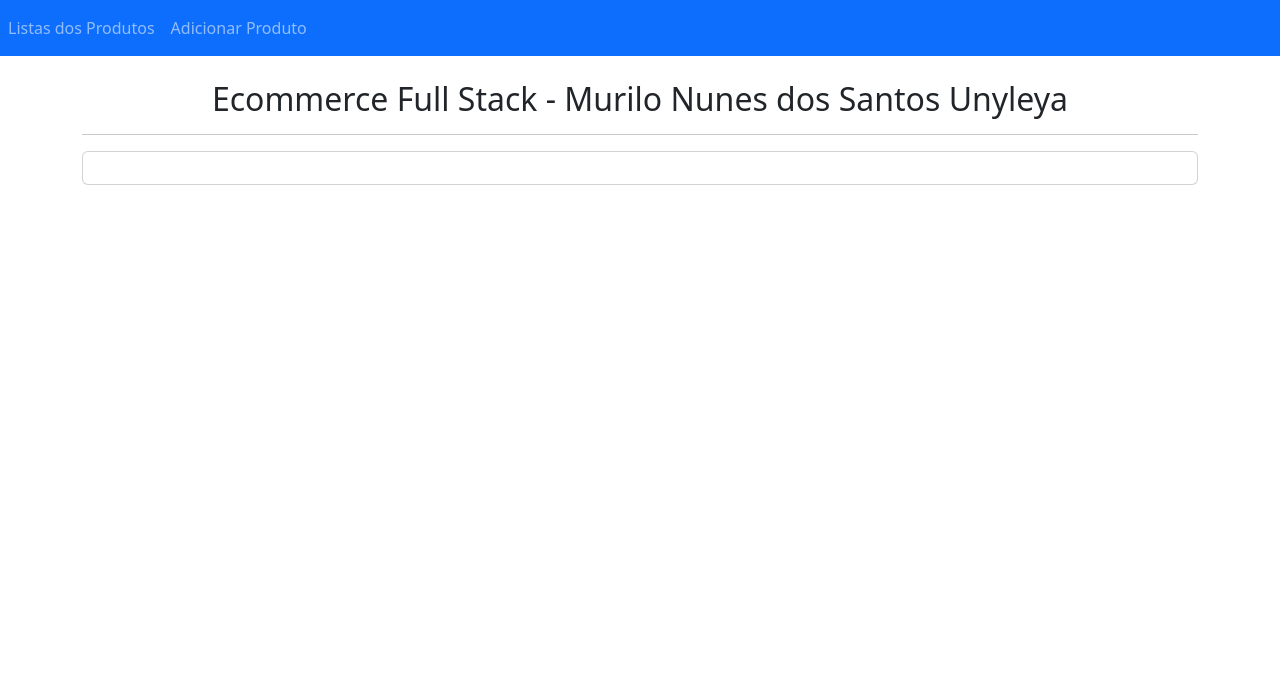
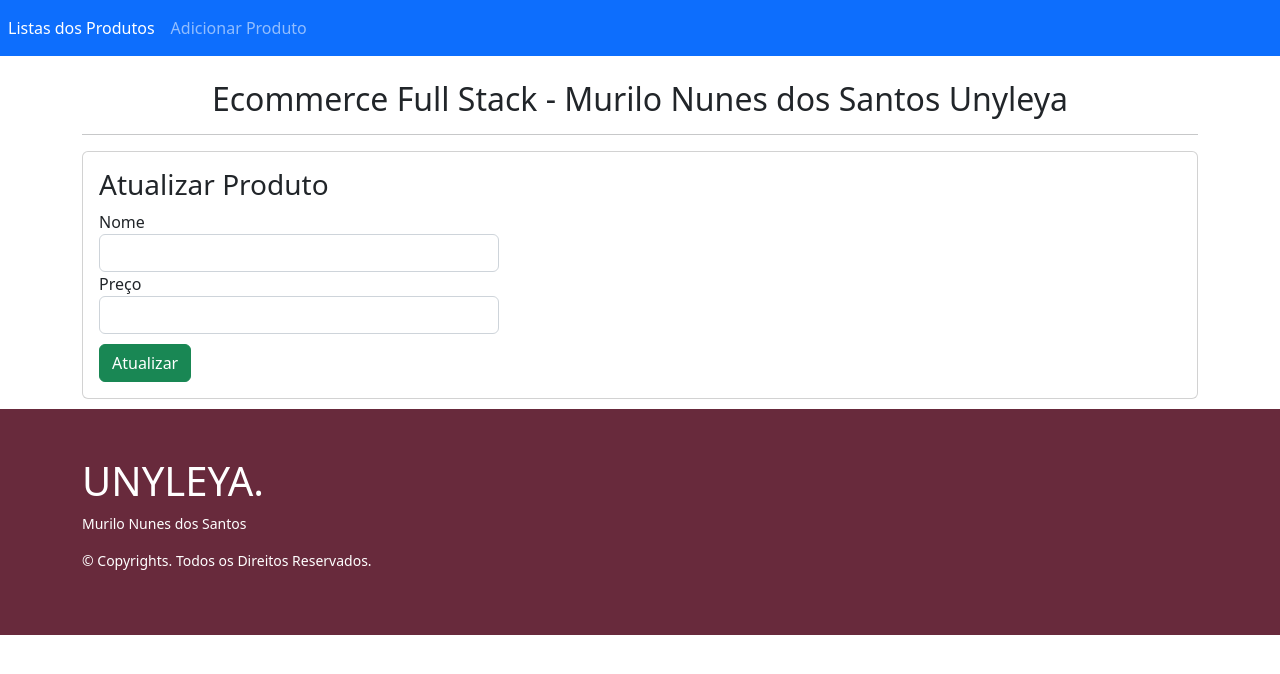
Before and after one commit to MuriloNSantos17/Projeto-Ecommerce-Angular, an Angular app: page /produtos/update/1 in a window 1280 px wide. Before the commit this address led to /. Shown: the top 674 px of the page. Built offline with nearby package versions, Linux system fonts and the light colour scheme; no server answers.

Commit message:
Commit delete

```diff
--- a/src/app/app-routing.module.ts
+++ b/src/app/app-routing.module.ts
@@ -6,12 +6,14 @@ import { RouterModule, Routes } from '@angular/router';
 import { ProdutoListComponent } from './produto-list/produto-list.component';
 import { CreateProdutoComponent } from './create-produto/create-produto.component';
 import { ProdutoDetailsComponent } from './produto-details/produto-details.component';
+import { UpdateProdutoComponent } from './update-produto/update-produto.component';
 
 const routes: Routes = [
     { path: '', redirectTo: 'produtos', pathMatch: 'full' },
     { path: 'produtos', component: ProdutoListComponent},
     { path: 'cadastro/produtos', component: CreateProdutoComponent},
-    { path: 'produtos/detalhe/:id', component: ProdutoDetailsComponent}
+    { path: 'produtos/detalhe/:id', component: ProdutoDetailsComponent},
+    { path: 'produtos/update/:id', component: UpdateProdutoComponent}
 ];
 
 @NgModule({
--- a/src/app/app.component.html
+++ b/src/app/app.component.html
@@ -17,7 +17,21 @@
   <hr>
   <div class="card">
     <div class="card-body">
-  <router-outlet></router-outlet>
+      <router-outlet></router-outlet>
     </div>
   </div>
 </div>
+
+<!-- FOOTER -->
+<footer class="w-100 py-4 flex-shrink-0" style="background-color:#682A3C; margin-top: 10px; color: white;">
+  <div class="container py-4">
+      <div class="row gy-4 gx-5">
+          <div class="col-lg-4 col-md-6">
+              <h5 class="h1 text-white">UNYLEYA.</h5>
+              <p class="small">Murilo Nunes dos Santos</p>
+              <p class="small">&copy; Copyrights. Todos os Direitos Reservados.</p>
+          </div>
+
+      </div>
+  </div>
+</footer>
--- a/src/app/app.module.ts
+++ b/src/app/app.module.ts
@@ -18,6 +18,7 @@ import { ProdutoListComponent } from './produto-list/produto-list.component';
 import { NgbModule } from '@ng-bootstrap/ng-bootstrap';
 import { CreateProdutoComponent } from './create-produto/create-produto.component';
 import { ProdutoDetailsComponent } from './produto-details/produto-details.component';
+import { UpdateProdutoComponent } from './update-produto/update-produto.component';
 
 
 
@@ -26,7 +27,8 @@ import { ProdutoDetailsComponent } from './produto-details/produto-details.compo
     AppComponent,
     ProdutoListComponent,
     CreateProdutoComponent,
-    ProdutoDetailsComponent
+    ProdutoDetailsComponent,
+    UpdateProdutoComponent
   ],
   imports: [
     BrowserModule,
--- a/src/app/produto-list/produto-list.component.html
+++ b/src/app/produto-list/produto-list.component.html
@@ -18,7 +18,8 @@
             <td>{{produto.nome}}</td>
             <td>{{produto.preco}}</td>
             <td>
-                <button (click)="produtoDetails(produto.codigo)" class="btn btn-info" style="margin-right: 10px">Detalhes</button>
+                <button (click)="produtoDetails(produto.codigo)" class="btn btn-primary" style="margin-right: 10px">Detalhes</button>
+                <button (click)="updateProduto(produto.codigo)" class="btn btn-secondary" style="margin-right: 10px">Atualizar</button>
                 <button (click)="deleteProduto(produto.codigo)" class="btn btn-danger">Delete</button>
             <!--
 
--- a/src/app/produto-list/produto-list.component.ts
+++ b/src/app/produto-list/produto-list.component.ts
@@ -40,4 +40,8 @@ export class ProdutoListComponent implements OnInit{
         },
         error => console.log(error));
     }
+
+    updateProduto(id:number){
+      this.router.navigate(['produtos/update',id]);
+    }
 }
--- a/src/app/produto.service.ts
+++ b/src/app/produto.service.ts
@@ -28,4 +28,8 @@ export class ProdutoService{
     deleteProduto(id:number): Observable<any>{
         return this.http.delete(`${this.baseUrl}/${id}`,{responseType:'text'});
     }
+
+    updateProduto(id:number,value: any):Observable<Object>{
+        return this.http.put(`${this.baseUrl}/${id}`,value);
+    }
 }
--- /dev/null
+++ b/src/app/update-produto/update-produto.component.css
@@ -0,0 +1,3 @@
+.botao-atualizar{
+    margin-top: 10px;
+}
--- /dev/null
+++ b/src/app/update-produto/update-produto.component.html
@@ -0,0 +1,17 @@
+<h3>Atualizar Produto</h3>
+<div [hidden]="submitted" style="width: 400px">
+
+    <form (ngSubmit)="onSubmit()">
+        <div class="form-group">
+            <label for="name">Nome</label>
+            <input type="text" class="form-control" id="nome" required [(ngModel)]="produto.nome" name="nome">
+        </div>
+        <div class="form-group">
+            <label for="name">Preço</label>
+            <input type="number" class="form-control" id="preco" required [(ngModel)]="produto.preco" name="preco">
+        </div>
+
+        <button type="submit" class="btn btn-success botao-atualizar">Atualizar</button>
+    </form>
+
+</div>
--- /dev/null
+++ b/src/app/update-produto/update-produto.component.ts
@@ -0,0 +1,48 @@
+import { Component, OnInit } from '@angular/core';
+import { Produto } from '../produto';
+import { ActivatedRoute, Router } from '@angular/router';
+import { ProdutoService } from '../produto.service';
+
+@Component({
+  selector: 'app-update-produto',
+  templateUrl: './update-produto.component.html',
+  styleUrls: ['./update-produto.component.css']
+})
+
+export class UpdateProdutoComponent implements OnInit{
+
+  codigo: number;
+  produto: Produto;
+  submitted = false;
+
+  constructor(private route: ActivatedRoute, private router: Router,
+  private produtoService: ProdutoService){};
+
+  ngOnInit(){
+    this.produto = new Produto();
+
+    this.codigo = this.route.snapshot.params['id'];
+
+    this.produtoService.getProduto(this.codigo).subscribe(
+      data=>{
+        console.log(data)
+        this.produto = data
+      },error=> console.log(error));
+  }
+
+  updateProduto(){
+    this.produtoService.updateProduto(this.codigo,this.produto).
+    subscribe(data=> console.log(data), error=> console.log(error));
+
+    this.produto = new Produto();
+    this.gotoList();
+  }
+
+  onSubmit(){
+    this.updateProduto();
+  }
+
+  gotoList(){
+    this.router.navigate(['/produtos'])
+  }
+}
```
Also changed, not shown: 1 other file (tests, documents, lock files or other folders).
